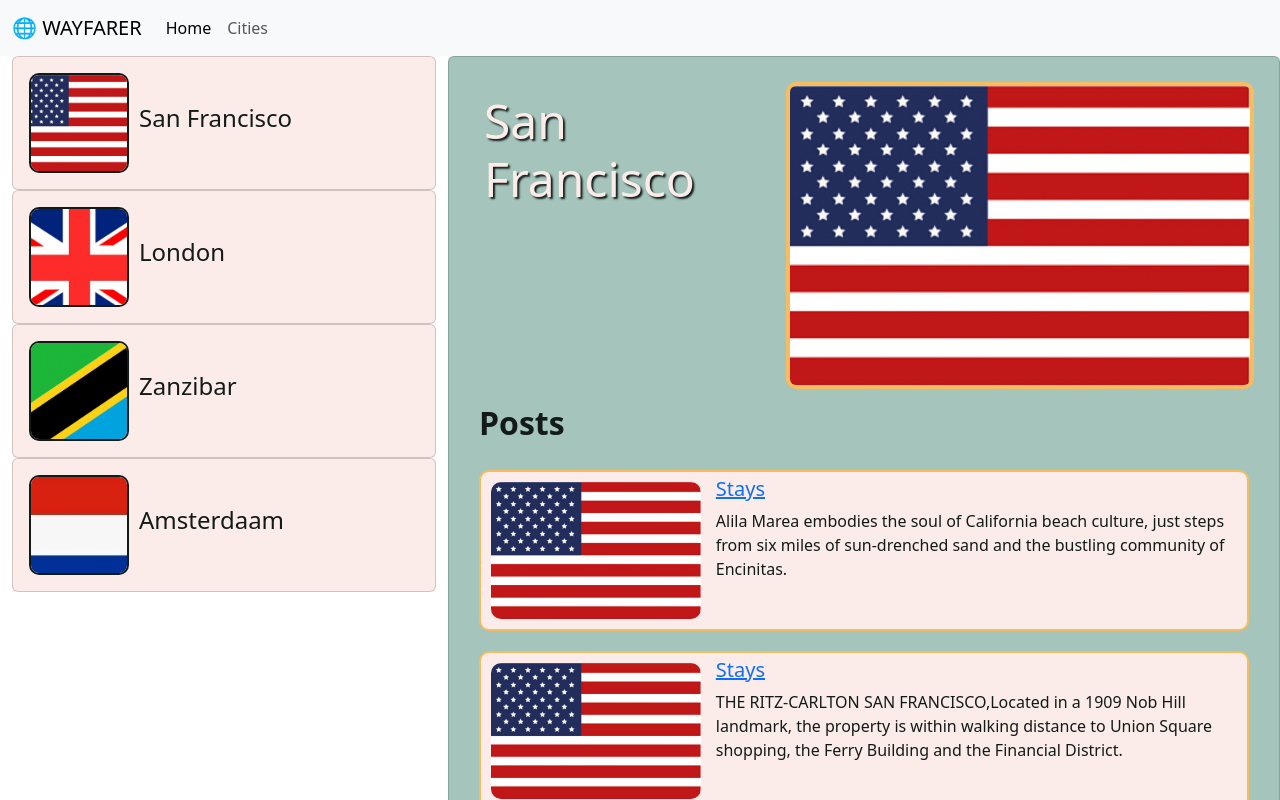
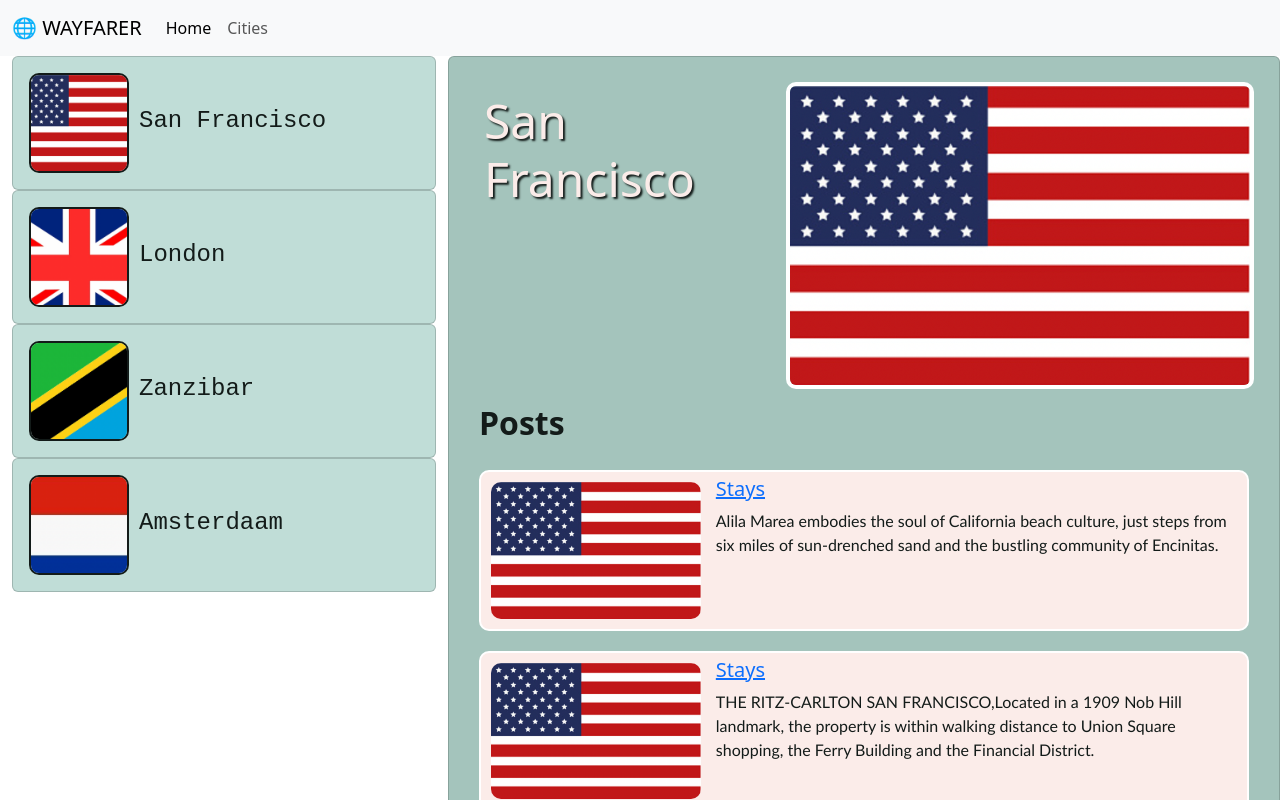
Before and after one commit to woodsdeshe/wayfarer, an Angular app: page /cities/1 in a window 1280 px wide. Shown: the top 800 px of the page. Built offline with nearby package versions, Linux system fonts and the light colour scheme.

Commit message:
Adjusted CSS to displaycity and citylist

```diff
--- a/src/app/cities/cities.component.css
+++ b/src/app/cities/cities.component.css
@@ -21,23 +21,23 @@
 }
 
 .card {
-    background-color: #FBECE9;
+    background-color: #C0DDD7;
 }
 
 .card:hover {
-    background-color: #F6BD60;
+    background-color: white;
     cursor: pointer;
 }
 
 a {
     text-decoration: none;
-    color: #131B19;
-    font-family: var(--default-font-family);
+    color: #131B19;font-family:'Courier New', Courier, monospace;
     font-size:1.5rem;
 }
 
 .active-link {
-    background-color: #F7B6B5;
+    background-color: #0D8C71;
+    color: #D3E3E0;
 }
 
 .card:hover,
--- a/src/app/displaycity/displaycity.component.css
+++ b/src/app/displaycity/displaycity.component.css
@@ -36,7 +36,7 @@
 .card-body > img {
   width: 60%;
   border-radius: 10px;
-  border: 4px solid #F6BD60;
+  border: 4px solid white;
 }
 .post {
   display: flex;
@@ -47,7 +47,7 @@
   display: flex;
   justify-content: center;
   margin: 10px;
-  border: 2px solid  #F6BD60;
+  border: 2px solid white;
   background-color: #fbece9;
   border-radius: 10px;
 }
@@ -69,3 +69,7 @@ h3 {
 img {
   min-height: 100%;
 }
+
+p {
+  font-family:'Gill Sans', 'Gill Sans MT', Calibri, 'Trebuchet MS', sans-serif;
+}
```
Also changed, not shown: src/assets/images/wireframes.png (added).
